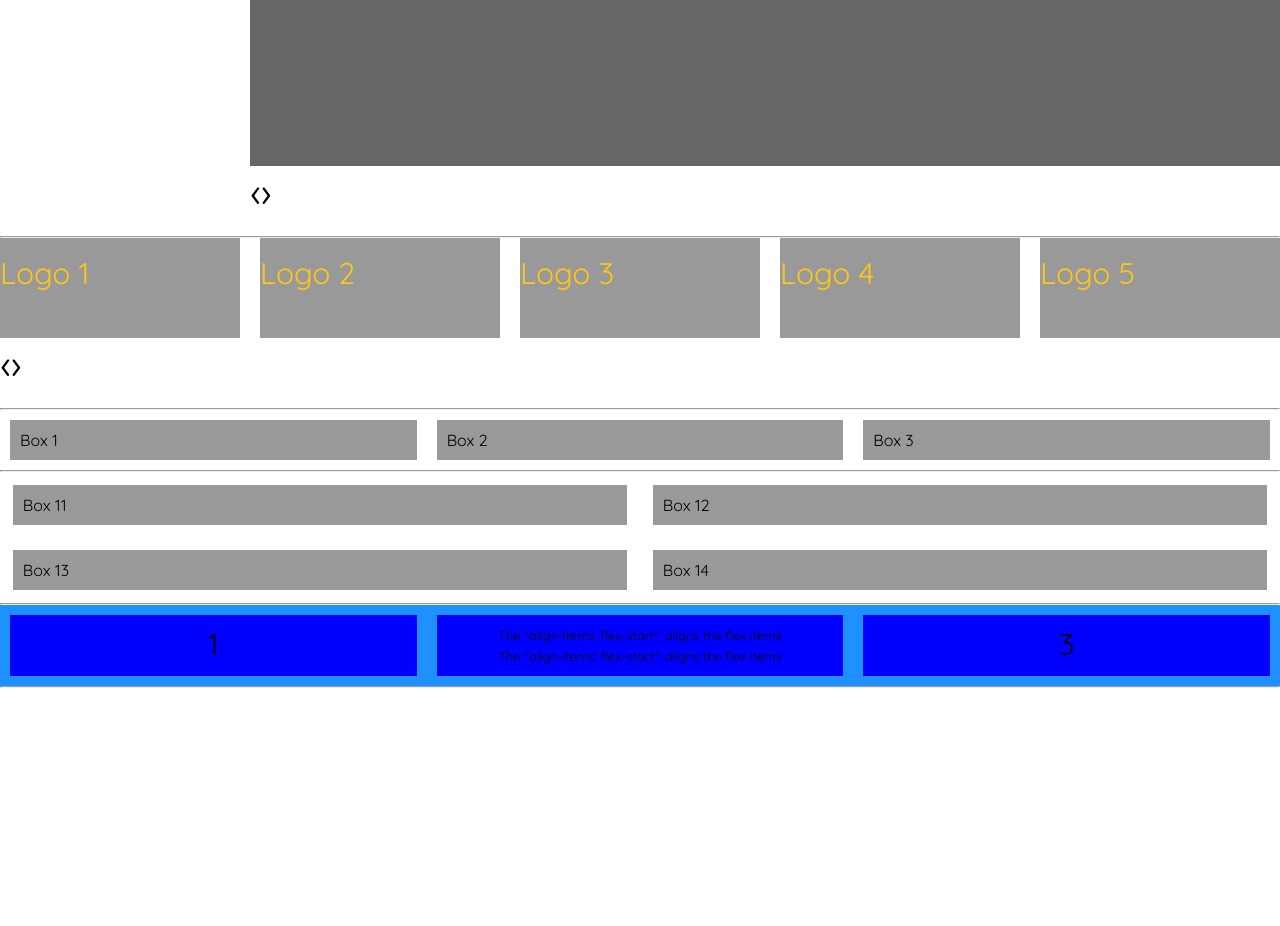
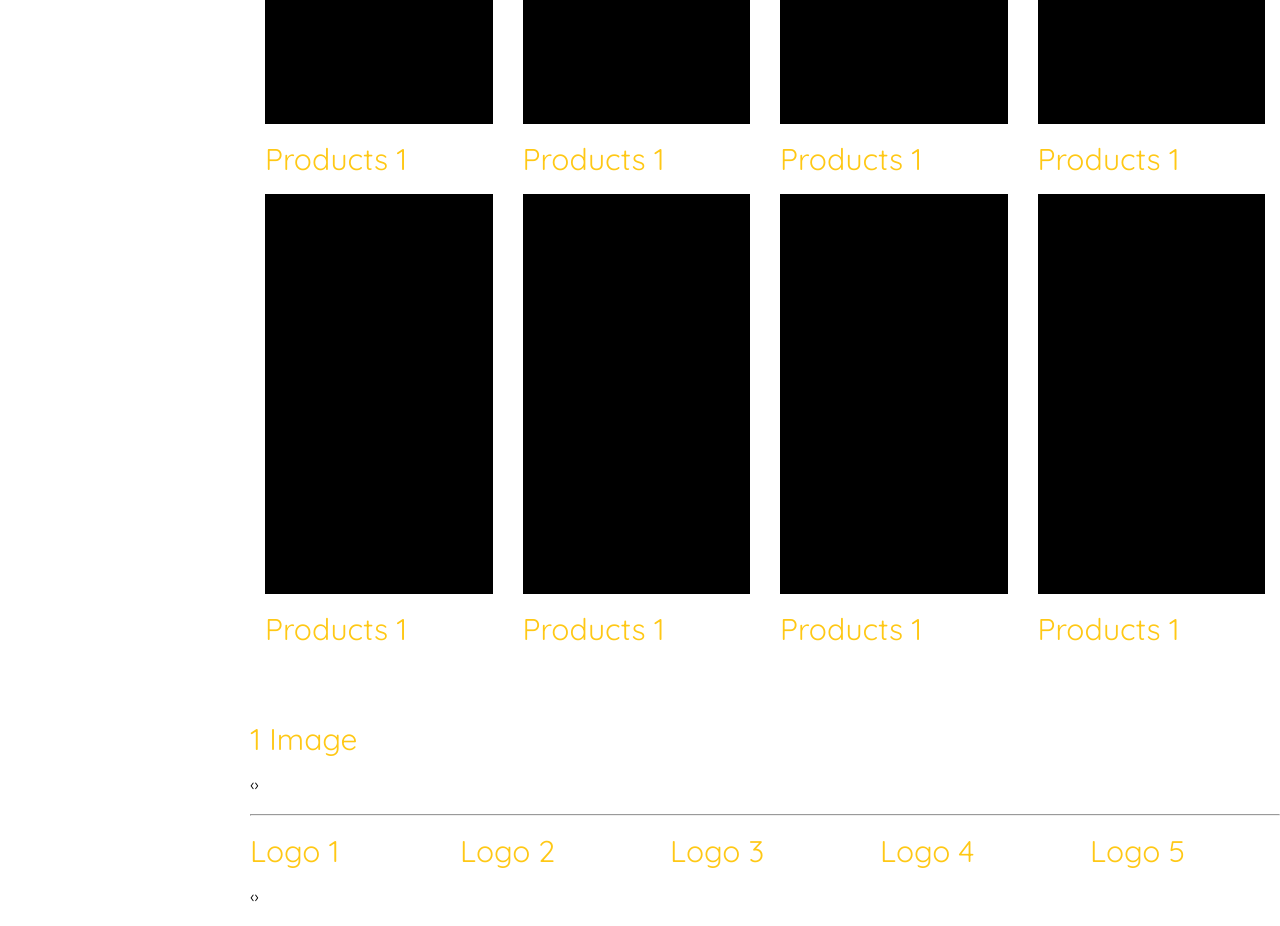
Before and after one commit to DhavalPatel07/Dhaval-portfolio, a plain HTML site: page index.html in a window 1280 px wide. Shown: the part 1540-2466 px from the top of the page. Before the commit the page ends 2228 px from the top, so only its background shows below. Drawn offline with nearby package versions, Linux system fonts and the light colour scheme.

Commit message:
Add files via upload

```diff
--- a/css/custom.css
+++ b/css/custom.css
@@ -370,8 +370,9 @@ h6 { font-size: 18px; line-height: 70px; }
 	overflow: hidden;
 	flex-direction: column;
 }
-
+#About { background: #fff; position:relative; z-index:500; }
 .about-section .left-ctn-section {
+	background: #ffffff;
 	padding-top: 60px;
 	padding-bottom: 60px;
 	padding-left: 40px;
@@ -380,6 +381,11 @@ h6 { font-size: 18px; line-height: 70px; }
 .about-section h2 {
 	padding-bottom: 30px;
 }
+
+#Products {
+	padding-top: 40px;
+	padding-bottom: 40px;
+}
 .bg-img.parallax {
 	height: auto;
 }
@@ -387,3 +393,7 @@ h6 { font-size: 18px; line-height: 70px; }
 .products-images .flex-item {
 	width: 25%;
 }
+.products-image {
+	height: 400px;
+	background: #000;
+}
--- a/index.html
+++ b/index.html
@@ -75,10 +75,46 @@ Loader
 <!-- Slider  -->
 <section id="Products" class="products-images">
 	<div class="col">
-    	<div class="flex-item">1</div>
-        <div class="flex-item">2</div>
-        <div class="flex-item">3</div>
-        <div class="flex-item">4</div>
+    	<div class="flex-item">
+        	<div class="products-image">
+            </div>
+            <h4>Products 1</h4>
+        </div>
+        <div class="flex-item">
+        	<div class="products-image">
+            </div>
+            <h4>Products 1</h4>
+        </div>
+        <div class="flex-item">
+        	<div class="products-image">
+            </div>
+            <h4>Products 1</h4>
+        </div>
+        <div class="flex-item">
+        	<div class="products-image">
+            </div>
+            <h4>Products 1</h4>
+        </div>
+        <div class="flex-item">
+        	<div class="products-image">
+            </div>
+            <h4>Products 1</h4>
+        </div>
+        <div class="flex-item">
+        	<div class="products-image">
+            </div>
+            <h4>Products 1</h4>
+        </div>
+        <div class="flex-item">
+        	<div class="products-image">
+            </div>
+            <h4>Products 1</h4>
+        </div>
+        <div class="flex-item">
+        	<div class="products-image">
+            </div>
+            <h4>Products 1</h4>
+        </div>
     </div>
 </section>
 
@@ -90,8 +126,7 @@ Loader
     <div class="item"> <h4>3 Image</h4> </div>
 </div>
 
-<!-- Right Box Div -->
-</div>
+
 
 
 <hr>
@@ -105,111 +140,13 @@ Loader
     <div class="item"> <h4>Logo 6</h4> </div>
 </div>
 
-<!-- Three Box -->
-<hr>
-<div class="three-box">
-	<ul>
-    	<li>Box 1</li>
-        <li>Box 2</li>
-        <li>Box 3</li>
-    </ul>
+<section class="map">
+
+</section>
+
+
+<!-- Right Box Div -->
 </div>
-
-<hr>
-
-<div class="two-box">
-	<ul>
-    	<li>Box 11</li>
-        <li>Box 12</li>
-        <li>Box 13</li>
-        <li>Box 14</li>
-    </ul>
-</div>
-<hr>
-
-<!-- Equal Height -->
-<div class="flex-container">
-  <div>1</div>
-  <div>
-  	<p>The "align-items: flex-start;" aligns the flex items</p>
-    <p>The "align-items: flex-start;" aligns the flex items</p>
-  </div>
-  <div>3</div>
-</div>
-<style>
-.flex-container {
-  display: flex;
-  align-items: flex-center;
-  background-color: DodgerBlue;
-}
-.flex-container > div {
-  background-color: #0000FF;
-  width: 33.33%;
-  margin: 10px;
-  text-align: center;
-  line-height: normal;
-  font-size: 30px;
-  padding: 10px;
-}
-</style>
-<!-- / Equal Height -->
-<hr>
-<style>
-*, body { -webkit-box-sizing: border-box; -moz-box-sizing: border-box;	box-sizing: border-box; }
-body {
-	padding: 0; margin: 0;
-}
-.owl-nav button span {
-	font-size: 40px;
-}
-#HeroSlider .item {
-	height: 50vh;
-	background:#666;
-}
-#Customer_logo .item {
-	height: 100px;
-	background:#999;
-}
-
-ul {
-	padding: 0;
-	margin: 0;
-	 -webkit-box-sizing: border-box; -moz-box-sizing: border-box;	box-sizing: border-box;
-}
-.two-box ul li {
-	background: #999;
-	margin: 1%;
-	padding: 10px;
-	list-style: none;
-}
-.three-box ul li {
-	-webkit-flex: 1;
-    -ms-flex: 1;
-    flex: 1;
-	background: #999;
-	margin: 10px;
-	padding: 10px;
-	list-style: none;
-
-}
-
-@media(min-width: 600px){
-	.two-box ul {
-		display: -webkit-flex;
-	    display: -ms-flex;
-    	display: flex;
-		flex-wrap: wrap;
-	}
-	.three-box ul {
-		display: -webkit-flex;
-	    display: -ms-flex;
-    	display: flex;
-
-	}
-	.two-box ul li {  width: 48%; }
-}
-
-</style>
 
 <script src="https://ajax.googleapis.com/ajax/libs/jquery/2.1.1/jquery.min.js"></script>
 <script src="js/owl.carousel.min.js"></script>
@@ -234,24 +171,7 @@ ul {
 
 <script>
 /* ~~~~~ Loader ~~~~~ */
-window.addEventListener('DOMContentLoaded', function () {
-			QueryLoader2(document.querySelector("body"), {
-				barColor: "",
-				backgroundColor: "",
-				percentage: false,
-				barHeight: 0,
-				minimumTime: 200,
-				fadeOutTime: 10,
-				onProgress: function (percentage, imagesLoaded, totalImages) {
-					$(".loader figure span").css("width", percentage + "%");
-				},
-				onComplete: function () {
-					 setTimeout(function () {
-						$(".loader").fadeOut();
-					}, 1000)
-				}
-			});
-		});
+
 </script>
 </body>
 </html>
--- a/js/general.js
+++ b/js/general.js
@@ -45,4 +45,25 @@ $(document).ready(function() {
 	}
 	scrollNav();
 
+
+
+	window.addEventListener('DOMContentLoaded', function () {
+	QueryLoader2(document.querySelector("body"), {
+		barColor: "",
+		backgroundColor: "",
+		percentage: false,
+		barHeight: 0,
+		minimumTime: 200,
+		fadeOutTime: 10,
+		onProgress: function (percentage, imagesLoaded, totalImages) {
+			$(".loader figure span").css("width", percentage + "%");
+		},
+		onComplete: function () {
+			 setTimeout(function () {
+				$(".loader").fadeOut();
+			}, 1000)
+		}
+	});
+});
+
 })
```
